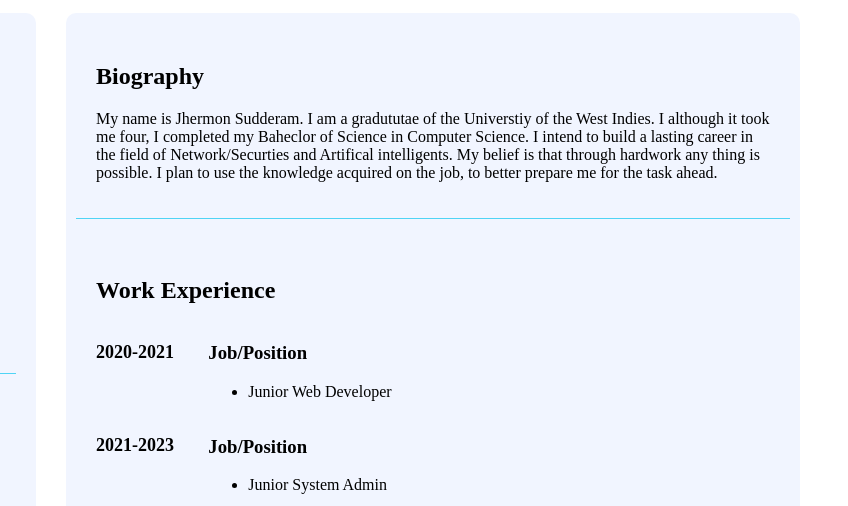
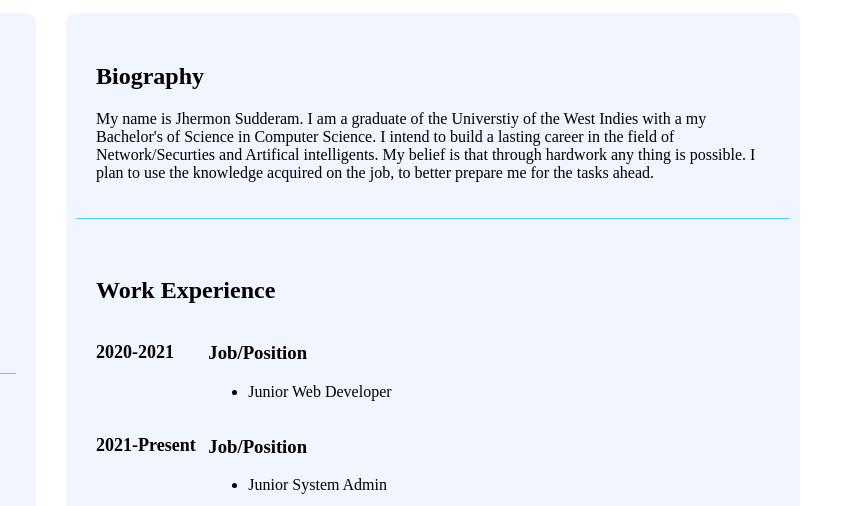
Before and after one commit to jhermon/jhermon.github.io, a plain HTML site: page index.html in a window 1280 px wide. Shown: the part 278-784 px from the top of the page, 432-1280 px from the left. Drawn offline with Linux system fonts and the light colour scheme.

Commit message:
Project 1

```diff
--- a/index.html
+++ b/index.html
@@ -65,8 +65,8 @@
 				<div class ="Bio">
 					<h2 id ="Biography">Biography</h2>
 
-					<p id ="bio-text">My name is Jhermon Sudderam. I am a gradututae of the Universtiy of the West Indies. I although it took me four, I completed my Baheclor of Science in Computer Science.
-					I intend to build a lasting career in the field of Network/Securties and Artifical intelligents. My belief is that  through hardwork any thing is possible. I plan to use the knowledge acquired on the job, to better prepare me for the task ahead.</p>
+					<p id ="bio-text">My name is Jhermon Sudderam. I am a graduate of the Universtiy of the West Indies with a my Bachelor's of Science in Computer Science.
+					I intend to build a lasting career in the field of Network/Securties and Artifical intelligents. My belief is that  through hardwork any thing is possible. I plan to use the knowledge acquired on the job, to better prepare me for the tasks ahead.</p>
 				</div>
 
 
@@ -92,7 +92,7 @@
 
 					<div class="CompleteBox2">
 						<div class ="box3">
-							<p class ="XP-Dates">2021-2023</p>
+							<p class ="XP-Dates">2021-Present</p>
 						</div>
 
 						<div class = "box4">
```
